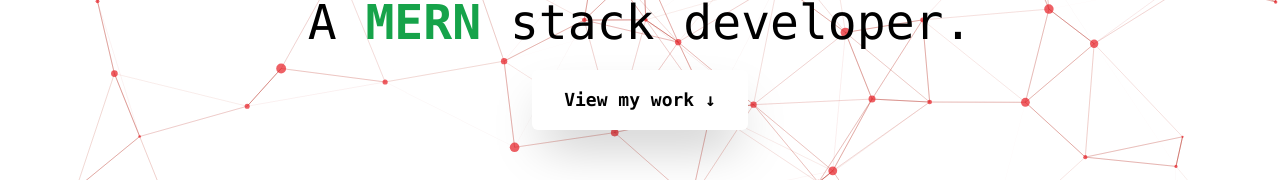
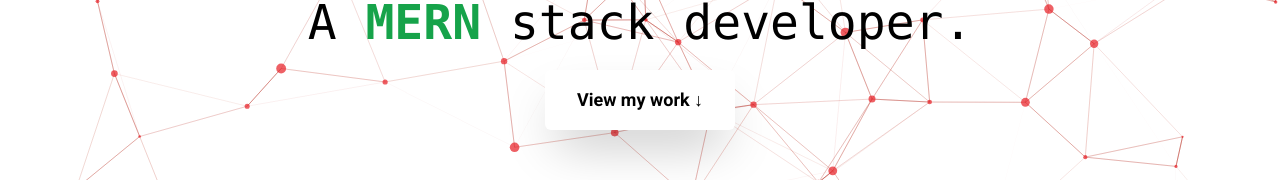
Before and after one commit to qur786/portfolio, a React (Vite) app: page / in a window 1280 px wide. Shown: the part 372-552 px from the top of the page. Built offline with nearby package versions, Linux system fonts and the light colour scheme.

Commit message:
refactor: fix font issue in introduction button

```diff
--- a/src/components/Introduction/index.tsx
+++ b/src/components/Introduction/index.tsx
@@ -90,7 +90,7 @@ export function Introduction({
           A <b className="text-green-600">MERN</b> stack developer.
         </p>
         <button
-          className={`transition-transform hover:scale-110 dark:text-white duration-300 font-black bg-white shadow-xl md:shadow-2xl dark:bg-black-elevation-1 dark:shadow-black-shadow dark:shadow-inner rounded-md py-4 px-8 text-lg`}
+          className={`transition-transform text-lg font-roboto hover:scale-110 dark:text-white duration-300 font-bold bg-white shadow-xl md:shadow-2xl dark:bg-black-elevation-1 dark:shadow-black-shadow dark:shadow-inner rounded-md py-4 px-8`}
           onClick={onViewWorkClick}
         >
           View my work &#x2193;
```
